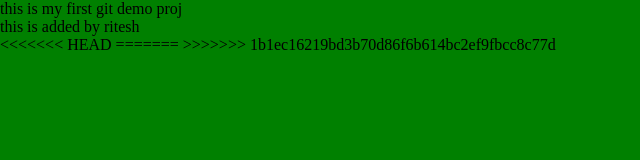
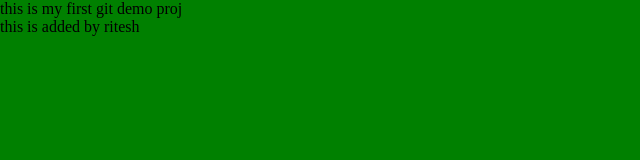
Before and after one commit to Ritesh-K-S/ProjectGit, a plain HTML site: page index.html in a window 1280 px wide. Shown: the whole page, without its empty margins (0-640 px from the left). Drawn offline with Linux system fonts and the light colour scheme.

Commit message:
resolve merge conflict

```diff
--- a/index.html
+++ b/index.html
@@ -9,9 +9,5 @@
 <body>
     <p>this is my first git demo proj</p>
 	<p>this is added by ritesh</p>
-<<<<<<< HEAD
-=======
-
->>>>>>> 1b1ec16219bd3b70d86f6b614bc2ef9fbcc8c77d
 </body>
 </html>
```
